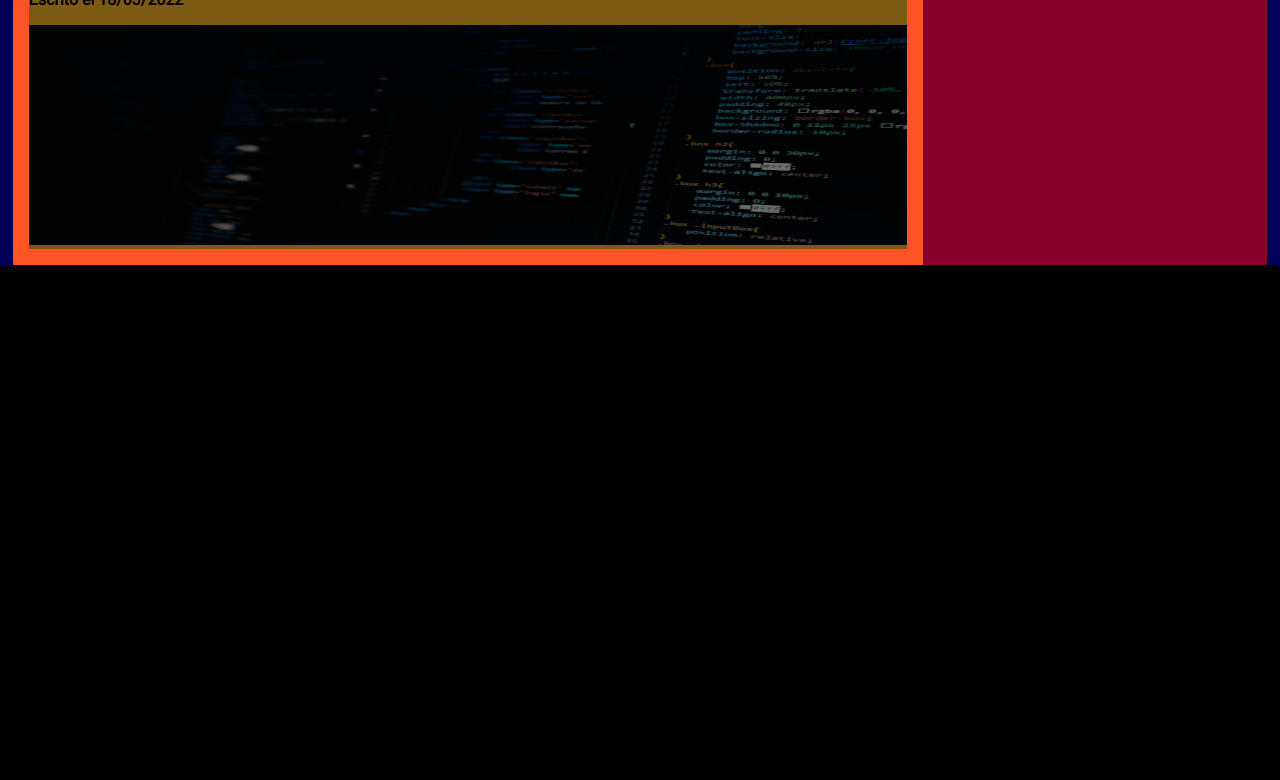
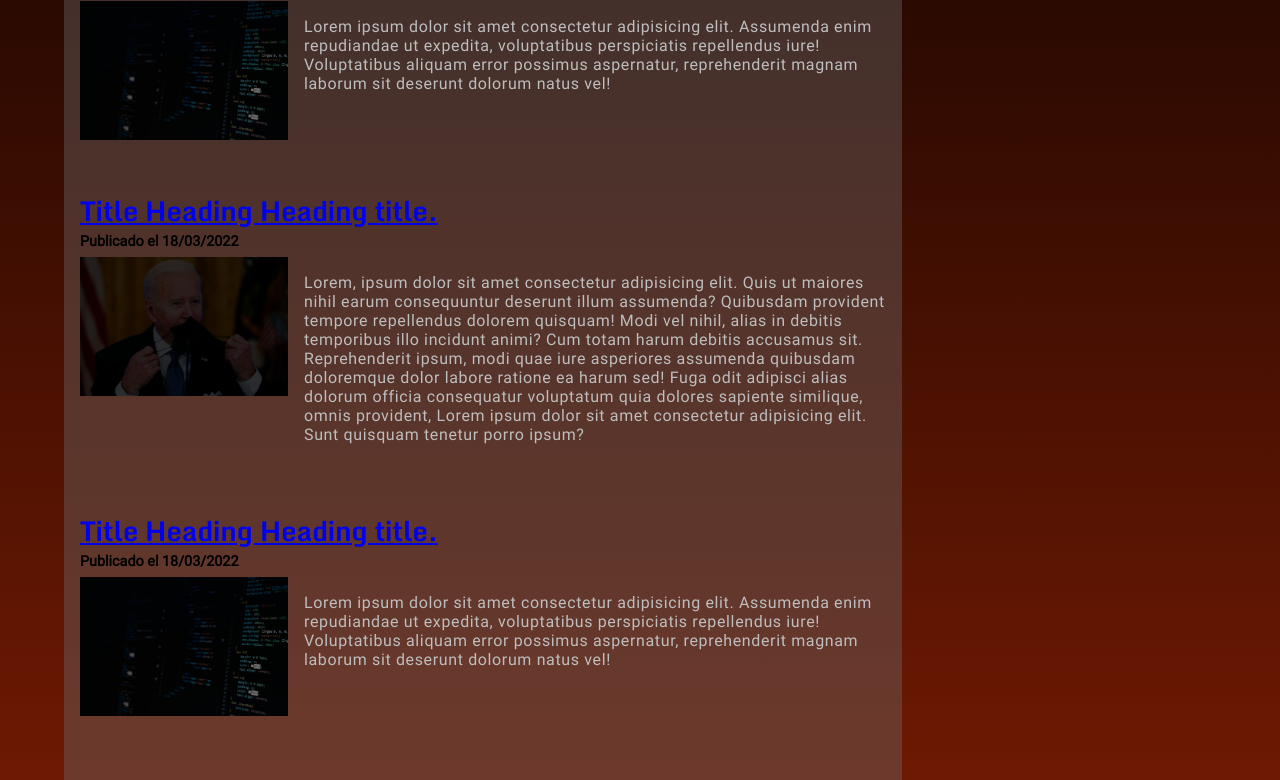
Before and after one commit to jossandreslch/Kronos, a plain HTML site: page software.html in a window 1280 px wide. Shown: the part 558-1338 px from the top of the page. Before the commit the page ends 823 px from the top, so only its background shows below. Drawn offline with Linux system fonts and the light colour scheme; a web font is replaced by a local one.

```diff
--- a/assets/css/style.css
+++ b/assets/css/style.css
@@ -32,7 +32,7 @@ body {
     padding: 0;
     display: flex;
     width: 100%;
-    height: 4.5em;
+    height: 4.3em;
     justify-content: space-around;
     align-items: center;
 }
@@ -89,6 +89,10 @@ body {
     font-weight: normal;
     font-size: 1.1em;
     letter-spacing: 0.05em;
+}
+
+.nav-li:nth-child(2){
+    cursor: pointer;
 }
 
 /* This is for the border-bottom hover, I took it from an indian youtuber in Youtube*/
@@ -213,12 +217,11 @@ body {
 
 .pres-center{
     width: 70%;
-    display: inline-block;
+    display: block;
     margin-bottom: 4em;
 }
 
 .kronos-logo {
-    width: fit-content;
     text-align: center;
 }
 
@@ -254,10 +257,16 @@ body {
 /*  BLOG styled pages  */
 
 .section-b {
-    background-color: rgba(0, 0, 255, 0.356);
     width: 100%;
     position: absolute;
     margin-top: 4.6em;
+
+
+    /* Background from https://uigradients.com/#Royal */
+    background: #27120b;  /* fallback for old browsers */
+    background: -webkit-linear-gradient(to top, #6e1903, #000000);  /* Chrome 10-25, Safari 5.1-6 */
+    background: linear-gradient(to top, #6e1903, #000000); /* W3C, IE 10+/ Edge, Firefox 16+, Chrome 26+, Opera 12+, Safari 7+ */
+
 }
 
 .section-b-header {
@@ -283,38 +292,50 @@ body {
 }
 
 .blogs-content {
-    background-color: rgba(255, 0, 0, 0.527);
-    width: 98%;
+    width: 90%;
     margin-top: 0;
     margin: auto;
 }
 
 .left-column {
-    background-color: #ff5328;
+    background-color: rgba(106, 106, 106, 0.398);
     width: 70%;
     padding: 1em;
 }
 
 .blogs-article {
-    background-color: rgba(0, 100, 0, 0.507);
     display: block;
+    margin-bottom: 3em;
 }
 
 .blogs-article h2 {
     font-family: "Monda";
     text-align: left;
-    font-size: 2em;
-    margin: 0 0 0.2em 0;
+    font-size: 1.7em;
+    margin: 0 0 0 0;
 }
 
 .blogs-article h5 {
     text-align: left;
     font-family: 'Roboto';
-    font-size: 1em;
-    margin: 0 0 1em 0;
+    font-size: 0.9em;
+    margin: 0 0 0.5em 0;
 }
 
-.blogs-article img{
-    width: 100%;
-    height: 220px;
+.articles-preview{
+    display: flex;
+    justify-content: space-around;
 }
+
+.articles-preview img {
+    width: 13em;
+    height: max-content;
+}
+
+.articles-preview p {
+    text-align: left;
+    font-family: "Roboto";
+    letter-spacing: 0.04em;
+    color: #bebebe;
+    padding: 0 0 0 1em;
+}
--- a/software.html
+++ b/software.html
@@ -87,9 +87,36 @@
                 <div class="left-column">
 
                     <article class="blogs-article">
-                        <h2><a href="#">Title Heading</a></h2>
-                        <h5>Escrito el 18/03/2022</h5>
-                        <img src="./assets/img/temas/software.jpg"/>
+
+                        <h2><a href="#">Title Heading Heading title.</a></h2>
+                        <h5>Publicado el 18/03/2022</h5>
+                        <div class="articles-preview">
+                            <img src="./assets/img/temas/software.jpg"/>
+                            <p> Lorem ipsum dolor sit amet consectetur adipisicing elit. Assumenda enim repudiandae ut expedita, voluptatibus perspiciatis repellendus iure! Voluptatibus aliquam error possimus aspernatur, reprehenderit magnam laborum sit deserunt dolorum natus vel! </p>
+                        </div>
+
+                    </article>
+
+                    <article class="blogs-article">
+
+                        <h2><a href="#">Title Heading Heading title.</a></h2>
+                        <h5>Publicado el 18/03/2022</h5>
+                        <div class="articles-preview">
+                            <img src="./assets/img/temas/politica.jpg"/>
+                            <p> Lorem, ipsum dolor sit amet consectetur adipisicing elit. Quis ut maiores nihil earum consequuntur deserunt illum assumenda? Quibusdam provident tempore repellendus dolorem quisquam! Modi vel nihil, alias in debitis temporibus illo incidunt animi? Cum totam harum debitis accusamus sit. Reprehenderit ipsum, modi quae iure asperiores assumenda quibusdam doloremque dolor labore ratione ea harum sed! Fuga odit adipisci alias dolorum officia consequatur voluptatum quia dolores sapiente similique, omnis provident, Lorem ipsum dolor sit amet consectetur adipisicing elit. Sunt quisquam tenetur porro ipsum? </p>
+                        </div>
+
+                    </article>
+
+                    <article class="blogs-article">
+
+                        <h2><a href="#">Title Heading Heading title.</a></h2>
+                        <h5>Publicado el 18/03/2022</h5>
+                        <div class="articles-preview">
+                            <img src="./assets/img/temas/software.jpg"/>
+                            <p> Lorem ipsum dolor sit amet consectetur adipisicing elit. Assumenda enim repudiandae ut expedita, voluptatibus perspiciatis repellendus iure! Voluptatibus aliquam error possimus aspernatur, reprehenderit magnam laborum sit deserunt dolorum natus vel! </p>
+                        </div>
+
                     </article>
 
                 </div>
```
Also changed, not shown: assets/img/blog-background.jpg (added).
